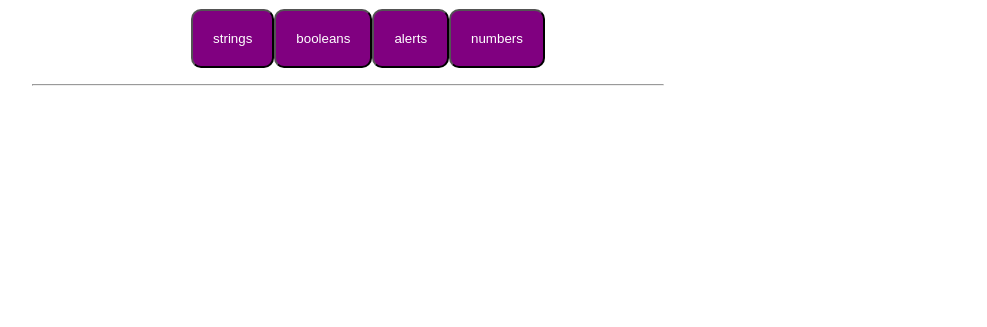
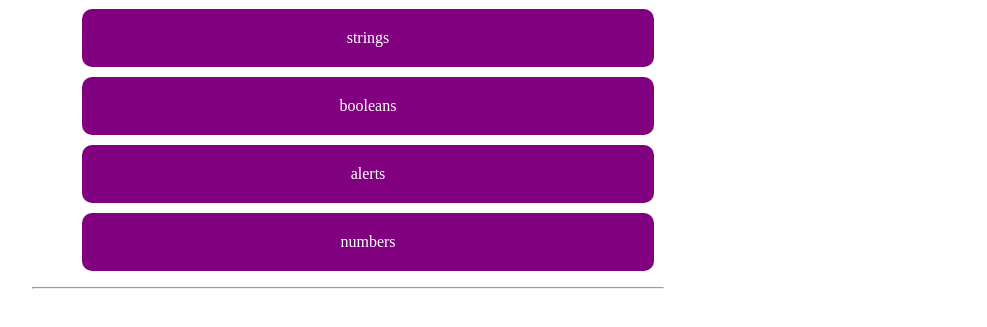
Before and after one commit to sarahm16/code-quiz, a plain HTML site: page index.html in a window 1280 px wide. Both pictures are taken after a click on the button "Start!". Shown: the part 71-398 px from the top of the page, without its empty margins (292-1279 px from the left). Drawn offline with Linux system fonts and the light colour scheme.

Commit message:
changed buttons to list items with button attribute

```diff
--- a/script.js
+++ b/script.js
@@ -31,7 +31,8 @@ function startTimer() {
 function nextQuestion() {
     questionEl.textContent = questions[questionIndex].title;
     for(let i = 0; i < 4; i++) {
-        let li = document.createElement('button');
+        let li = document.createElement('li');
+        li.setAttribute("type", "button");
         li.textContent = questions[questionIndex].choices[i];
         ulEl.appendChild(li);
     }
@@ -45,7 +46,6 @@ ulEl.addEventListener('click', function(event) {
     if(answer.textContent == questions[questionIndex].answer) {
         correctEl.textContent = "Correct!";
         score++;
-        console.log(score);
     }
     else {
         correctEl.textContent = "Incorrect!";
@@ -61,9 +61,4 @@ startButton.addEventListener('click', function() {
     startTimer();
 })
 
-ulEl.addEventListener('click', function(event) {
-    let target = event.target;
-
-})
-
 nextQuestion();
--- a/style.css
+++ b/style.css
@@ -16,9 +16,10 @@
     text-align: center;
 }
 
-button {
+li {
     background-color: purple;
     padding: 20px;
+    margin: 10px;
     border-radius: 10px;
     color: white;
 }
```
